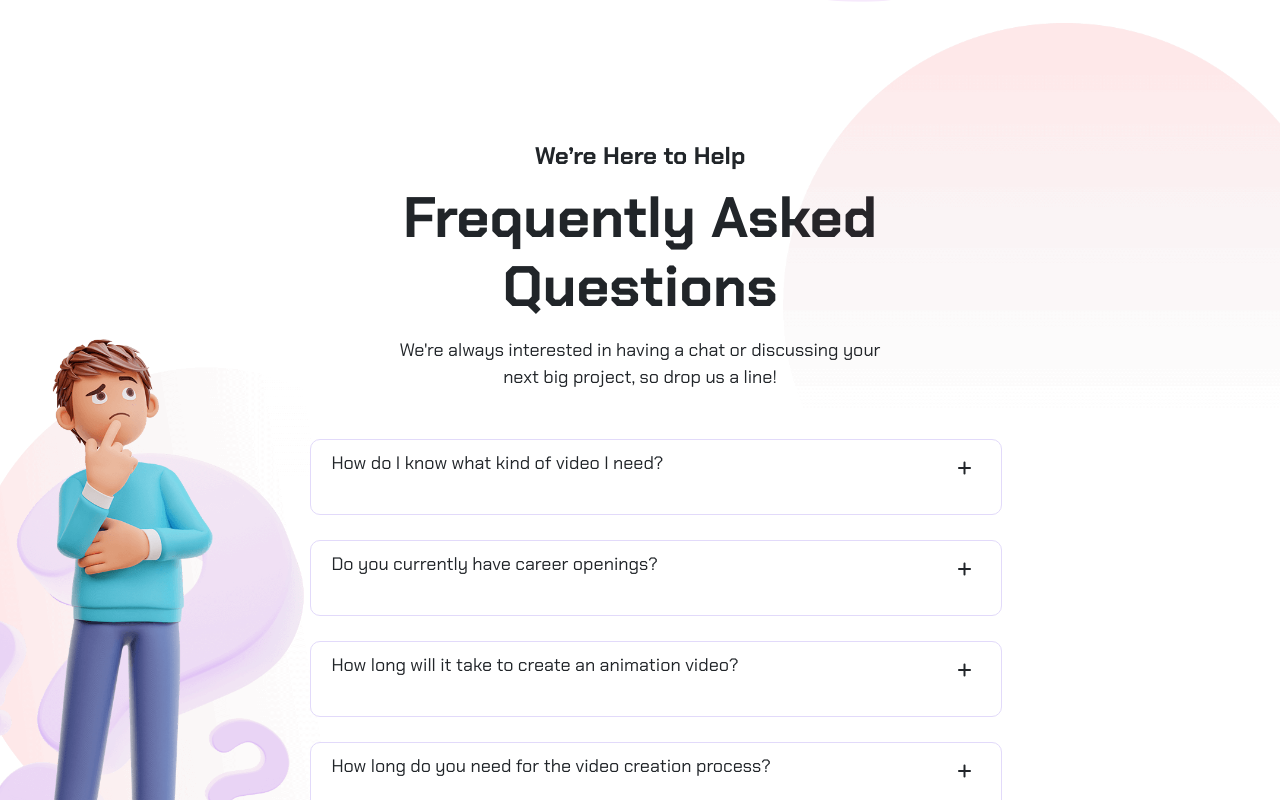
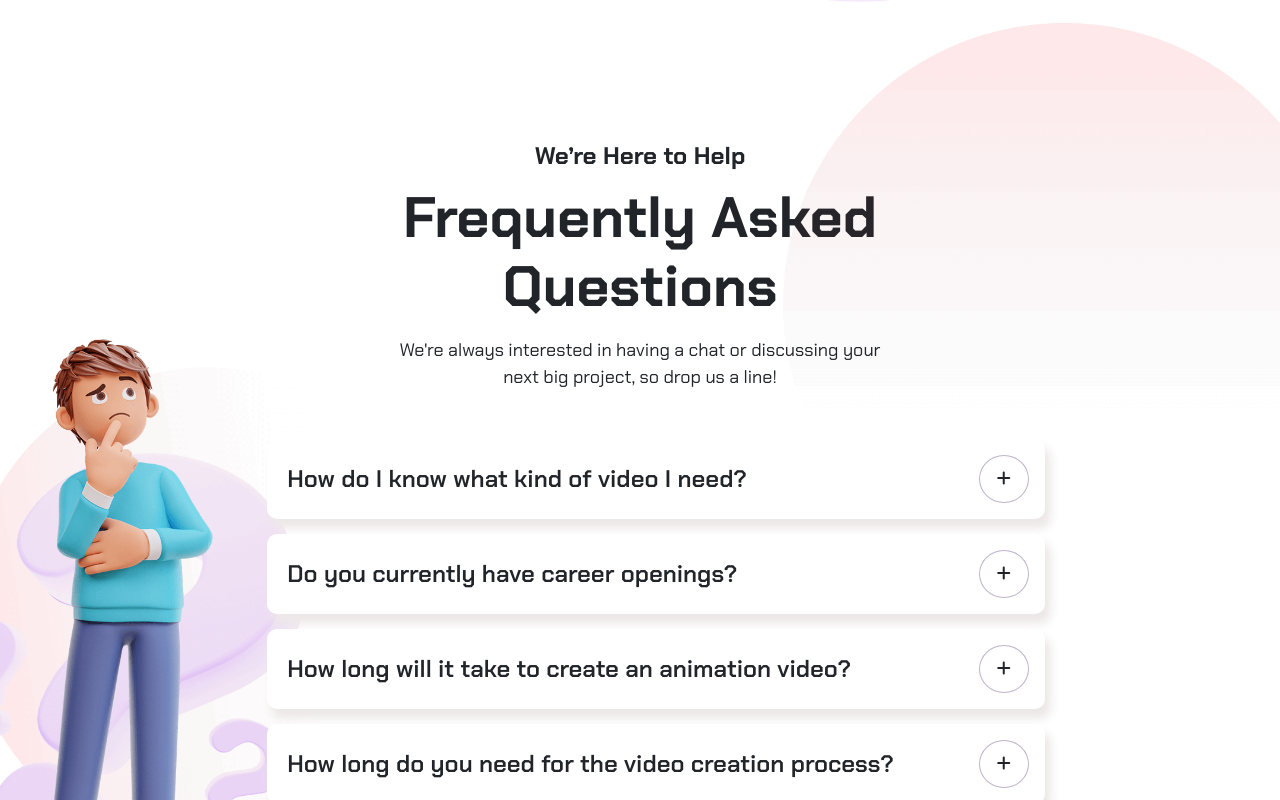
Before and after one commit to alessandro-barate/proj-html-vuejs, a Vue app: page /contact in a window 1280 px wide. Shown: the part 1820-2620 px from the top of the page. Built offline with nearby package versions, Linux system fonts and the light colour scheme.

Commit message:
[UPD] Form styling

```diff
--- a/src/pages/AppContactPage.vue
+++ b/src/pages/AppContactPage.vue
@@ -180,11 +180,11 @@ export default {
             <div class="big-image position-relative">
               <img src="../../public/img/footer/left-man.png" alt="">
             </div>
-            <ul class="main-list">
+            <ul class="faq-ul-list">
               <li class="d-flex justify-content-between mx-auto" v-for="(faq, index) in faqs">
-                <p> {{ faq.question }}</p>
-                <p class="d-inline-flex gap-1 me-3">
-                  <button class="btn" type="button" data-bs-toggle="collapse" data-bs-target="#collapseExample" aria-expanded="false" aria-controls="collapseExample">
+                <p class="question"> {{ faq.question }}</p>
+                <p class="d-inline-flex me-3">
+                  <button class="btn border-plus-btn mt-3" type="button" data-bs-toggle="collapse" data-bs-target="#collapseExample" aria-expanded="false" aria-controls="collapseExample">
                     <i class="fas fa-plus"></i>
                   </button>
                 </p>
@@ -366,6 +366,7 @@ textarea {
 
 .faq-container {
   margin-top: 120px;
+  margin-bottom: 80px;
 }
 
 .faq-list {
@@ -373,6 +374,21 @@ textarea {
 
   li {
     width: 80%;
+  }
+}
+
+.faq-ul-list li {
+  width: 90%;
+  background-color: white;
+  margin-bottom: 15px;
+  border-radius: 10px;
+  box-shadow: 5px 9px 10px 1px rgb(237, 232, 232);
+
+  .question {
+    font-size: 24px;
+    font-weight: 600;
+    padding-top: 22px;
+    padding-left: 20px;
   }
 }
 
@@ -384,4 +400,11 @@ textarea {
   z-index: -2;
 }
 
+.border-plus-btn {
+  border: 1px solid #BFB4CB;
+  border-radius: 50%;
+  width: 50px;
+  height: 48px;
+}
+
 </style>
```
